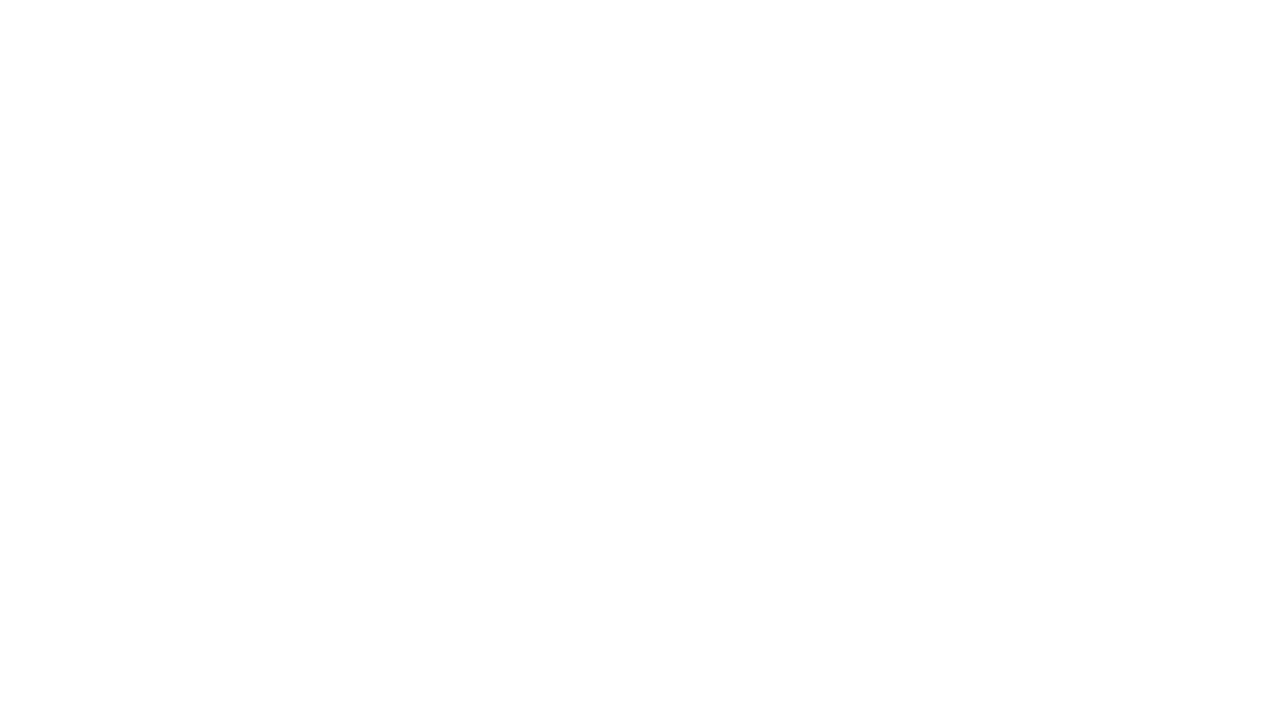
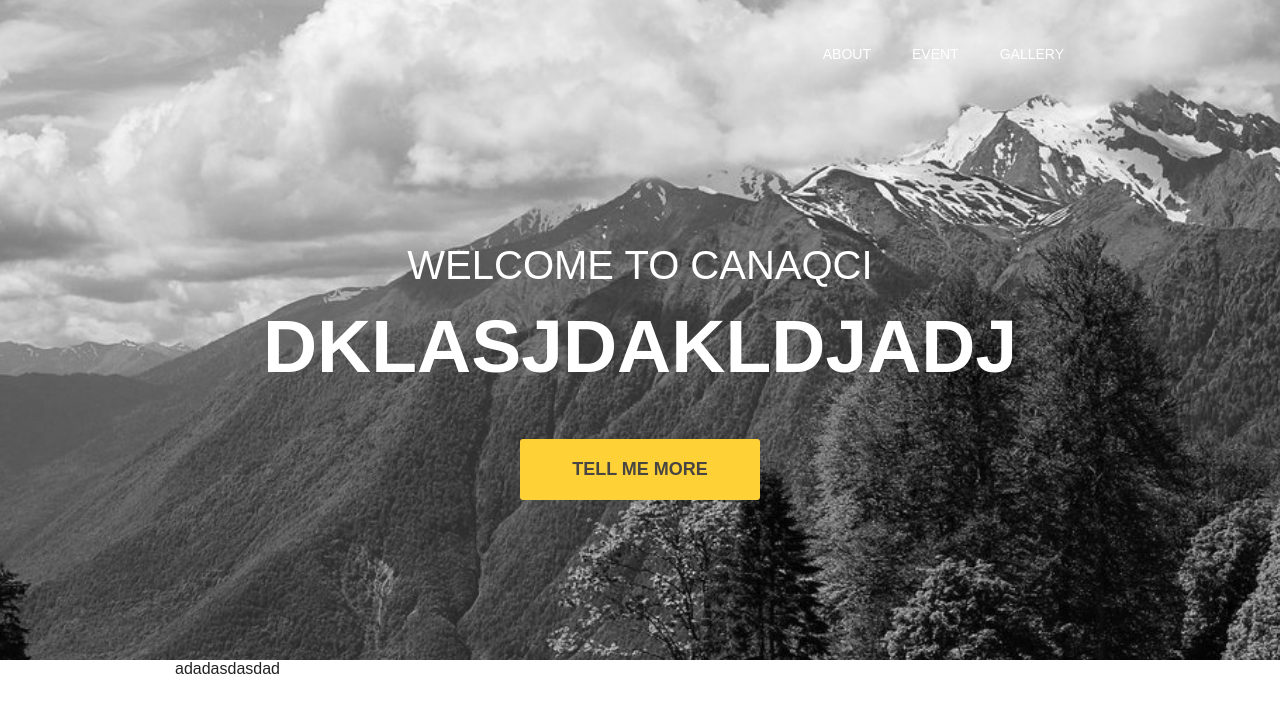
Before and after one commit to aqulubeyli/canaqci_test, a plain HTML site: page index.html in a window 1280 px wide. Drawn offline with Linux system fonts and the light colour scheme.

Commit message:
add new files

```diff
--- /dev/null
+++ b/css/main.css
@@ -0,0 +1,90 @@
+/* construkciya */
+
+body {
+    /* color: red; */
+    font-family: Arial, sans-serif;
+    padding: 0;
+    margin: 0;
+    color: #222222;
+
+}
+
+div {
+
+    box-sizing: border-box;
+}
+
+header{
+
+    background: url(../img/header-0001.jpg) no-repeat center top / cover ;
+    padding-bottom: 160px;
+    /* height: 600px; */
+}
+
+.clearfix {
+    content: ' ';
+    display: table;
+    width: 100%;
+    clear: both;
+}
+
+.container {
+    width: 930px;
+    /* border: 10px solid red; */
+    margin: 0 auto;
+}
+
+nav {
+    float: right;
+    margin-top: 45px;
+}
+.menu {
+    padding: 0;
+    margin: 0;
+    display: block;
+}
+
+.menu li {
+    float: left;
+    display: block;
+    margin-right: 41px;
+}
+
+.menu li a{
+    color: #fff;
+    text-decoration: none;
+    text-transform: uppercase;
+    font-size: 14px;
+}
+
+.title_first {
+    font-size: 40px;
+    color: #fff;
+    text-transform: uppercase;
+    text-align: center;
+    margin-top: 180px
+}
+
+h1 {
+    font-size: 75px;
+    color: #fff;
+    text-transform: uppercase;
+    text-align: center;
+    margin: 15px;
+}
+
+.button {
+    background: #fed136;
+    color: #484543;
+    border-radius: 3px;
+    display: block;
+    width: 240px;
+    padding: 20px 0;
+    margin: 0 auto;
+    text-decoration: none;
+    text-align: center;
+    text-transform: uppercase;
+    font-weight: bold;
+    font-size: 18px;
+    margin-top: 50px;
+}
--- a/index.html
+++ b/index.html
@@ -1,4 +1,4 @@
-<!-- aqamali versiyya    00.1  -->
+<!-- canaqci versiyya    00.1  -->
 
 
 <!DOCTYPE html>
@@ -7,20 +7,53 @@
     <meta charset="UTF-8">
     <meta name="viewport" content="width=device-width, initial-scale=1.0">
     <meta http-equiv="X-UA-Compatible" content="ie=edge">
+    <link rel="stylesheet" href="css/main.css">
     <title>Document</title>
 </head>
 
 <body>
 
+    <!-- headerin bashlanqici -->
     <header>
         <div class="container">
 
+<!-- menyu ucun ayrilmish class -->
+            <div class="heading clearfix">
+                <nav>
+                    <ul class="menu">
+                        <li>
+                            <a href="#">About</a>
+                        </li>
+                        <li>
+                            <a href="#">Event</a>
+                        </li>
+                        <li>
+                            <a href="#">Gallery</a>
+                        </li>
+                    </ul>
+                </nav>
+            </div>
+            <!-- menyu siyahisinin sonu  -->
+
+<!-- sehifede merkezde olan salamlama -->
+        <div class="title">
+                <div class="title_first">
+                    Welcome to Canaqci
+                </div>
+                <h1>
+                    dklasjdakldjadj
+                </h1>
+            </div>
+            <a class="button" href="#">Tell me more</a>
         </div>
+        <!-- salamlama sonu -->
     </header>
+<!-- headerin sonu -->
+
 
     <section>
             <div class="container">
-
+                adadasdasdad
             </div>
     </section>
 
--- a/style/main.css
+++ /dev/null
@@ -1,5 +0,0 @@
-header{
-
-    background: url(../img/header.jpeg) no-repeat center top / cover;
-
-}
```
Also changed, not shown: img/WhatsApp Image 2018-10-09 at 7.34.22 PM.jpeg (added), img/WhatsApp Image 2018-10-09 at 7.34.24 PM.jpeg (added), img/WhatsApp Image 2018-10-09 at 7.34.25 PM (1).jpeg (added), img/WhatsApp Image 2018-10-09 at 7.34.25 PM (2).jpeg (added), img/WhatsApp Image 2018-10-09 at 7.34.25 PM (3).jpeg (added), img/WhatsApp Image 2018-10-09 at 7.34.25 PM.jpeg (added), img/WhatsApp Image 2018-10-09 at 7.34.26 PM (1).jpeg (added), img/WhatsApp Image 2018-10-09 at 7.34.26 PM.jpeg (added), img/header - Copy.png (added), img/header-0001.jpg (added), img/header.jpeg, img/header.png (added), 4 other files.
